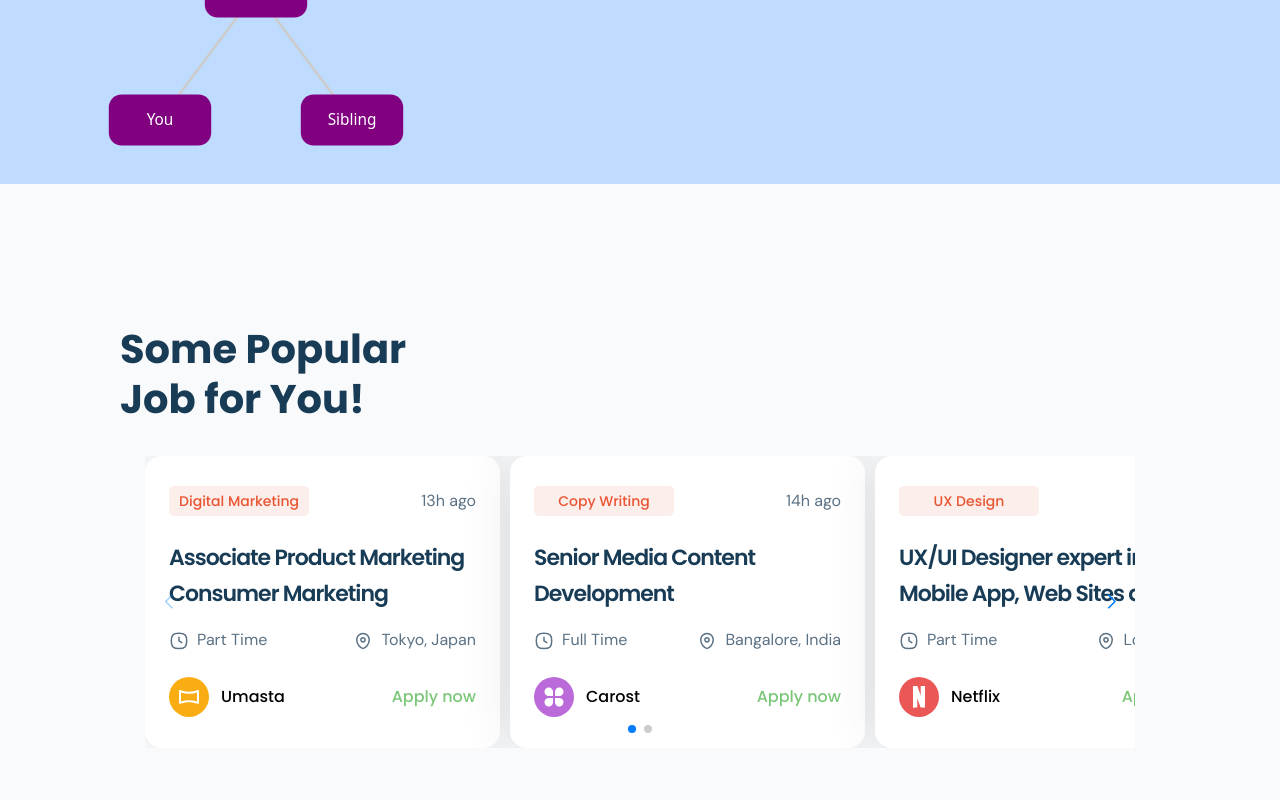
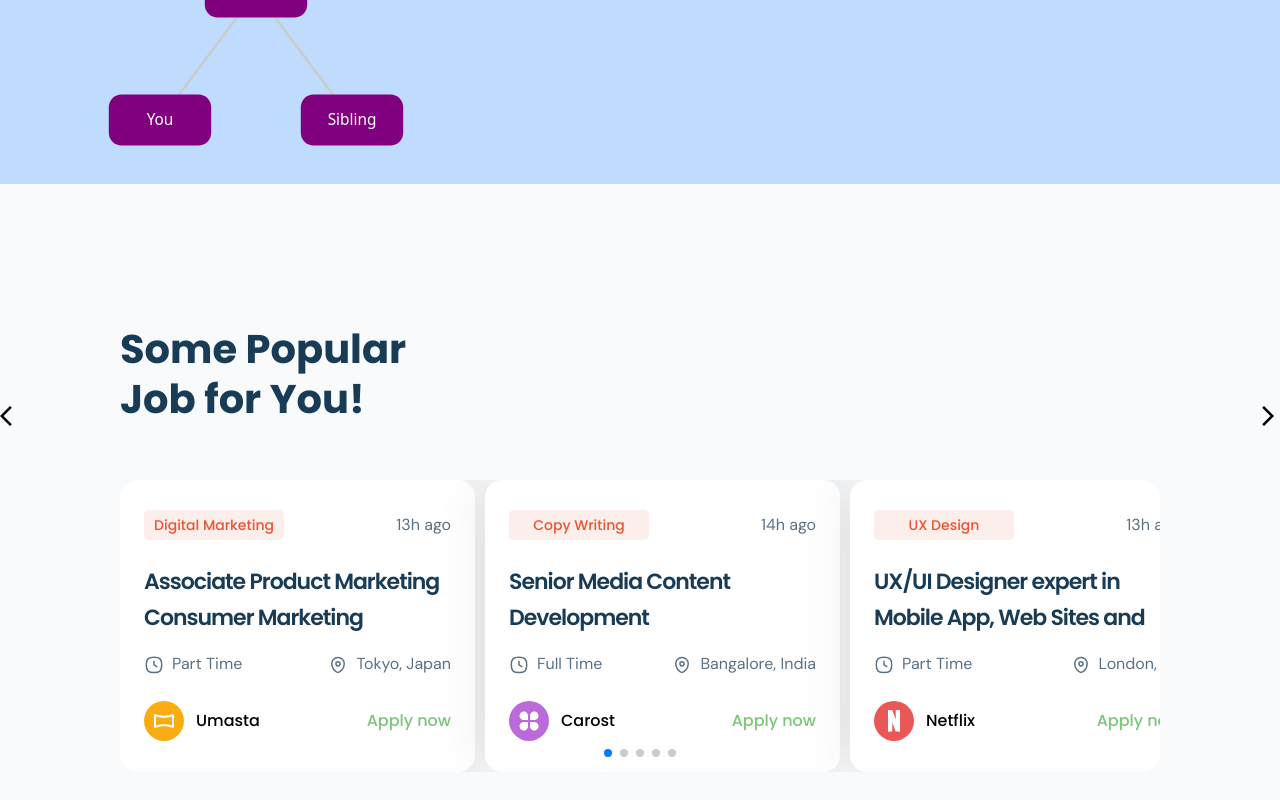
Before and after one commit to OshinBiggestLab/react, a React (Create React App) app: page / in a window 1280 px wide. Shown: the part 1444-2244 px from the top of the page. Built offline with nearby package versions, Linux system fonts and the light colour scheme.

Commit message:
Fixed icons issue

```diff
--- a/public/index.html
+++ b/public/index.html
@@ -34,6 +34,11 @@
       rel="stylesheet"
     />
     <!-- Poppins font -->
+    <link
+      href="https://fonts.googleapis.com/css2?family=Material+Symbols+Outlined"
+      rel="stylesheet"
+    />
+    <!-- Arrow Icons -->
     <title>React App</title>
   </head>
   <body>
--- a/src/components/Test.js
+++ b/src/components/Test.js
@@ -1,4 +1,4 @@
-import { Navigation, Pagination, Scrollbar, A11y } from "swiper/modules";
+import { Navigation, Pagination, A11y } from "swiper/modules";
 import { Swiper, SwiperSlide } from "swiper/react";
 import "../css/swiper-custom.css";
 
@@ -6,29 +6,44 @@ import "../css/swiper-custom.css";
 import "swiper/css";
 import "swiper/css/navigation";
 import "swiper/css/pagination";
-import "swiper/css/scrollbar";
+// import "swiper/css/scrollbar";
 import jobDetails from "../data/jobDetails";
 
 function Thumbnails() {
   return (
-    <section className="py-[140px] px-[120px] bg-gray-50 font-poppins">
+    <section className="py-[140px] px-[120px] bg-gray-50 font-poppins relative">
       <div>
-        <h1 className="relative z-20 w-fit text-[#183B56] font-bold text-[40px] leading-[125%] mb-8">
+        <h1 className="relative z-20 w-fit text-[#183B56] font-bold text-[40px] leading-[125%] mb-14">
           Some Popular <br /> Job for You!
         </h1>
+
+        {/* Custom Navigation Buttons */}
+        <div className="absolute top-[220px] left-0 z-10">
+          <span className="custom-prev material-symbols-outlined cursor-pointer">
+            arrow_back_ios
+          </span>
+        </div>
+        <div className="absolute top-[220px] right-0 z-10">
+          <span className="custom-next material-symbols-outlined cursor-pointer">
+            arrow_forward_ios
+          </span>
+        </div>
+
         <Swiper
-          modules={[Navigation, Pagination, Scrollbar, A11y]}
-          spaceBetween={10} // Gap/Space between slides
-          slidesPerView={3}
-          navigation
+          modules={[Navigation, Pagination, A11y]}
+          spaceBetween={10}
+          slidesPerView={4}
+          navigation={{
+            prevEl: ".custom-prev",
+            nextEl: ".custom-next",
+          }}
           pagination={{ clickable: true }}
-          // scrollbar={{ draggable: true }}
-          className="max-w-[990px] overflow-scroll"
+          className="rounded-[16.84px]"
         >
           {jobDetails.map((job, index) => (
             <SwiperSlide
               key={index}
-              className="bg-white min-w-[355px] min-h-[292px] rounded-[16.84px] px-6 py-[30px]  shadow-[5px_0px_56.1276px_rgba(55,55,55,0.1098)]"
+              className="bg-white min-w-[355px] min-h-[292px] rounded-[16.84px] px-6 py-[30px] shadow-[5px_0px_56.1276px_rgba(55,55,55,0.1098)]"
             >
               <div className="flex items-center justify-between">
                 <div className="bg-[#fceeea] w-[140px] h-[30px] rounded-[5px] flex items-center justify-center">
@@ -43,7 +58,6 @@ function Thumbnails() {
               <p className="text-[#183B56] max-h-[72px] truncate whitespace-normal mt-[24px] mb-[16px] font-semibold text-[22px] leading-[36px] tracking-[-1px]">
                 {job.position}
               </p>
-              {/* Time & Location */}
               <div className="flex font-dmSans text-[#5A7184] justify-between mb-6">
                 <div className="flex items-center gap-x-2">
                   <img alt="clock" src="images/icons/time.svg" />
--- a/src/data/jobDetails.js
+++ b/src/data/jobDetails.js
@@ -1,4 +1,40 @@
 const jobDetails = [
+  {
+    company: "Umasta",
+    logo: "images/logos/umasta.svg",
+    location: "Tokyo, Japan",
+    category: "Digital Marketing",
+    position: "Associate Product Marketing Consumer Marketing",
+    workingDay: "Part Time",
+    createdTime: "13h ago",
+  },
+  {
+    company: "Carost",
+    logo: "images/logos/carost.svg",
+    location: "Bangalore, India",
+    category: "Copy Writing",
+    position: "Senior Media Content Development",
+    workingDay: "Full Time",
+    createdTime: "14h ago",
+  },
+  {
+    company: "Netflix",
+    logo: "images/logos/netflix.svg",
+    location: "London, UK",
+    category: "UX Design",
+    position: "UX/UI Designer expert in Mobile App, Web Sites and Softwares",
+    workingDay: "Part Time",
+    createdTime: "13h ago",
+  },
+  {
+    company: "Vimo",
+    logo: "images/logos/vimo.svg",
+    location: "Tokyo, Japan",
+    category: "Music",
+    position: "Audio Production and Post-Production Services for ia",
+    workingDay: "Full Time",
+    createdTime: "13h ago",
+  },
   {
     company: "Umasta",
     logo: "images/logos/umasta.svg",
```
